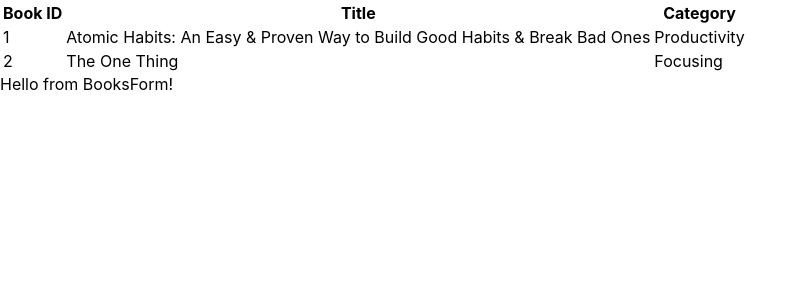
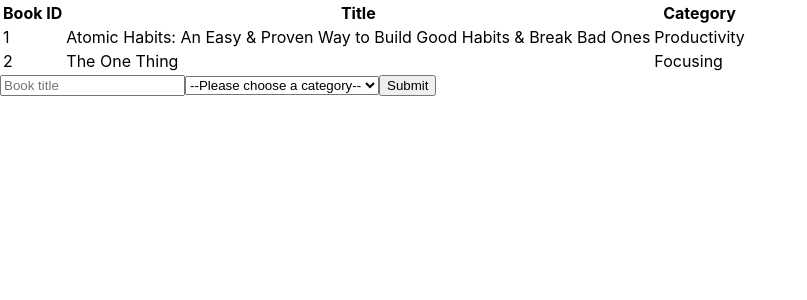
Before and after one commit to SarvarKh/Bookstore-CMS, a React (Create React App) app: page / in a window 1280 px wide. Shown: the top 300 px of the page, without its empty margins (0-807 px from the left). Built offline with nearby package versions, Linux system fonts and the light colour scheme.

Commit message:
Implement BooksForm.js

```diff
--- a/src/containers/BooksForm.js
+++ b/src/containers/BooksForm.js
@@ -1,10 +1,21 @@
 import React from 'react';
+
+const bookCategories = ['Action', 'Biography', 'History', 'Horror', 'Kids', 'Learning', 'Sci-Fi'];
 
 function BooksForm() {
   return (
-    <div>
-      Hello from BooksForm!
-    </div>
+    <form>
+      <input type="text" placeholder="Book title" />
+
+      <select name="category">
+        <option value="default">--Please choose a category--</option>
+        {bookCategories.map((category) => (
+          <option key={category}>{category}</option>
+        ))}
+      </select>
+
+      <input type="submit" value="Submit" />
+    </form>
   );
 }
 
```
